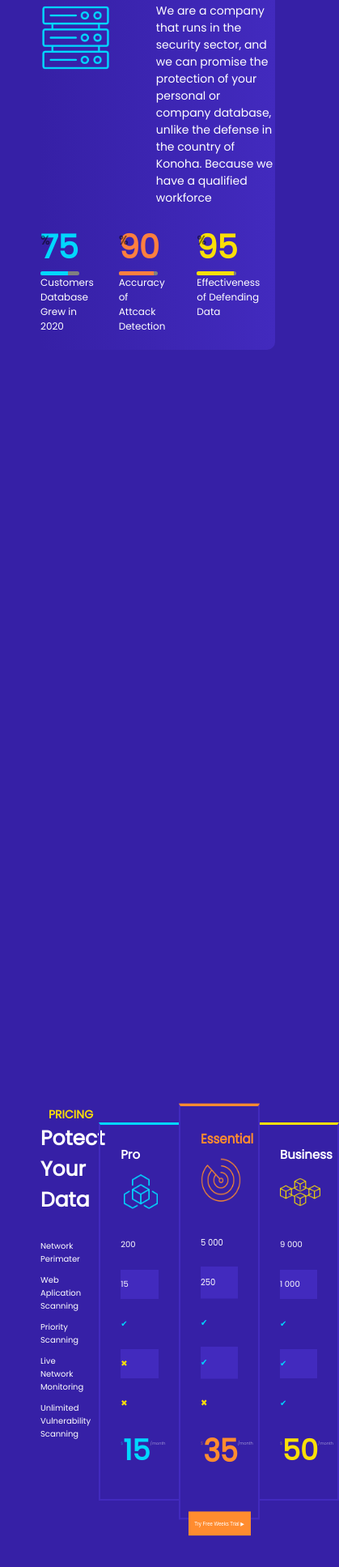
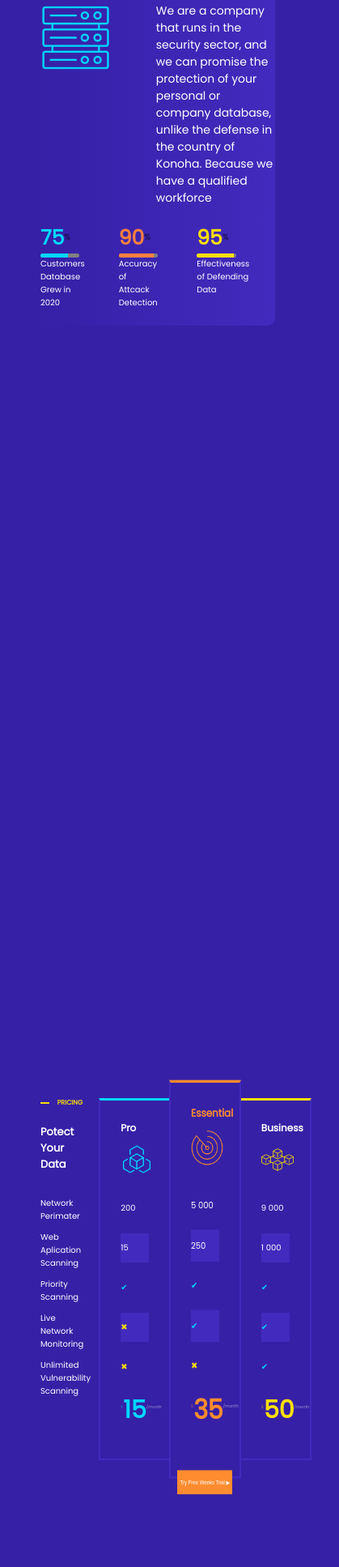
Before and after one commit to luxuling/vanila-responsive, a plain HTML site: page index.html in a window 390 px wide. Shown: the part 1149-3084 px from the top of the page at 81% size, 419 px wide, since content can reach past the window. Drawn offline with Linux system fonts and the light colour scheme.

Commit message:
repair responsive

```diff
--- a/style/main.css
+++ b/style/main.css
@@ -669,7 +669,7 @@ color: white;
 #contact {
   height: 100vh;
 }
-@media (max-width: 800px) {
+@media screen and (max-width: 800px) {
   .navbar{
     position: relative;
     width: 100%;
@@ -781,6 +781,9 @@ color: white;
   .client-style .card-left .title h1{
     font-size: 10px;
   }
+  #client .card-right div p{
+    font-size: 10px;
+  }
   #price .pricing-title .header span{
     width: 30px;
   }
@@ -871,7 +874,113 @@ color: white;
     font-size: 35px;
   }
 }
-@media (max-width:1100px) {
+@media screen and (max-width:550px) {
+  #about .stats .grew .persent h1{
+    font-size: 25px;
+  }
+  #about .stats .grew .persent h1 span{
+    font-size: 10px;
+  }
+  #about .stats .grew .title p{
+    font-size: 10px;
+  }
+
+  #about .stats .attact .persent h1{
+    font-size: 25px;
+  }
+  #about .stats .attact .persent h1 span{
+    font-size: 10px;
+  }
+  #about .stats .attact .title p{
+    font-size: 10px;
+  }
+
+  #about .stats .defend .persent h1{
+    font-size: 25px;
+  }
+  #about .stats .defend .persent h1 span{
+    font-size: 10px;
+  }
+  #about .stats .defend .title p{
+    font-size: 10px;
+  }
+
+  #client .card-left .title h3{
+    font-size: 10px;
+  }
+  #client .card-left .title h1{
+    font-size: 16px;
+  }
+  #client .card-left .company .desc h1{
+    font-size: 10px;
+  }
+  #client .card-left .company .desc p{
+    font-size: 8px;
+  }
+  #client .card-left .company .desc a{
+    font-size: 10px;
+  }
+  #price .pricing-title{
+    margin-top: 20px;
+  }
+  #price .pricing-title .header{
+    margin-bottom: 20px;
+  }
+  #price .pricing-title .header h1{
+    font-size: 8px;
+  }
+  #price .pricing-title .title h1{
+    font-size: 13px;
+  }
+  #price .choice .pro{
+    width: 15%;
+  }
+  #price .choice .essential{
+    width: 15%;
+  }
+  #price .choice .business{
+    width: 15%;
+  }
+  #price .choice .pro h2{
+    font-size: 12px;
+  }
+  #price .choice .pro img{
+    width: 40px;
+  }
+  #price .choice .pro .fiture p{
+    font-size: 10px;
+  }
+  #price .choice .pro .dolar h3{
+    font-size: 30px;
+  }
+
+  #price .choice .essential h2{
+    font-size: 12px;
+  }
+  #price .choice .essential img{
+    width: 40px;
+  }
+  #price .choice .essential .fiture p{
+    font-size: 10px;
+  }
+  #price .choice .essential .dolar h3{
+    font-size: 30px;
+  }
+
+  #price .choice .business h2{
+    font-size: 12px;
+  }
+  #price .choice .business img{
+    width: 40px;
+  }
+  #price .choicebus.business .fiture p{
+    font-size: 10px;
+  }
+  #price .choice .business .dolar h3{
+    font-size: 30px;
+  }
+}
+@media screen and (max-width:1100px) {
 
   .client-style .card-left .title{
     margin-bottom: 60px;
```
